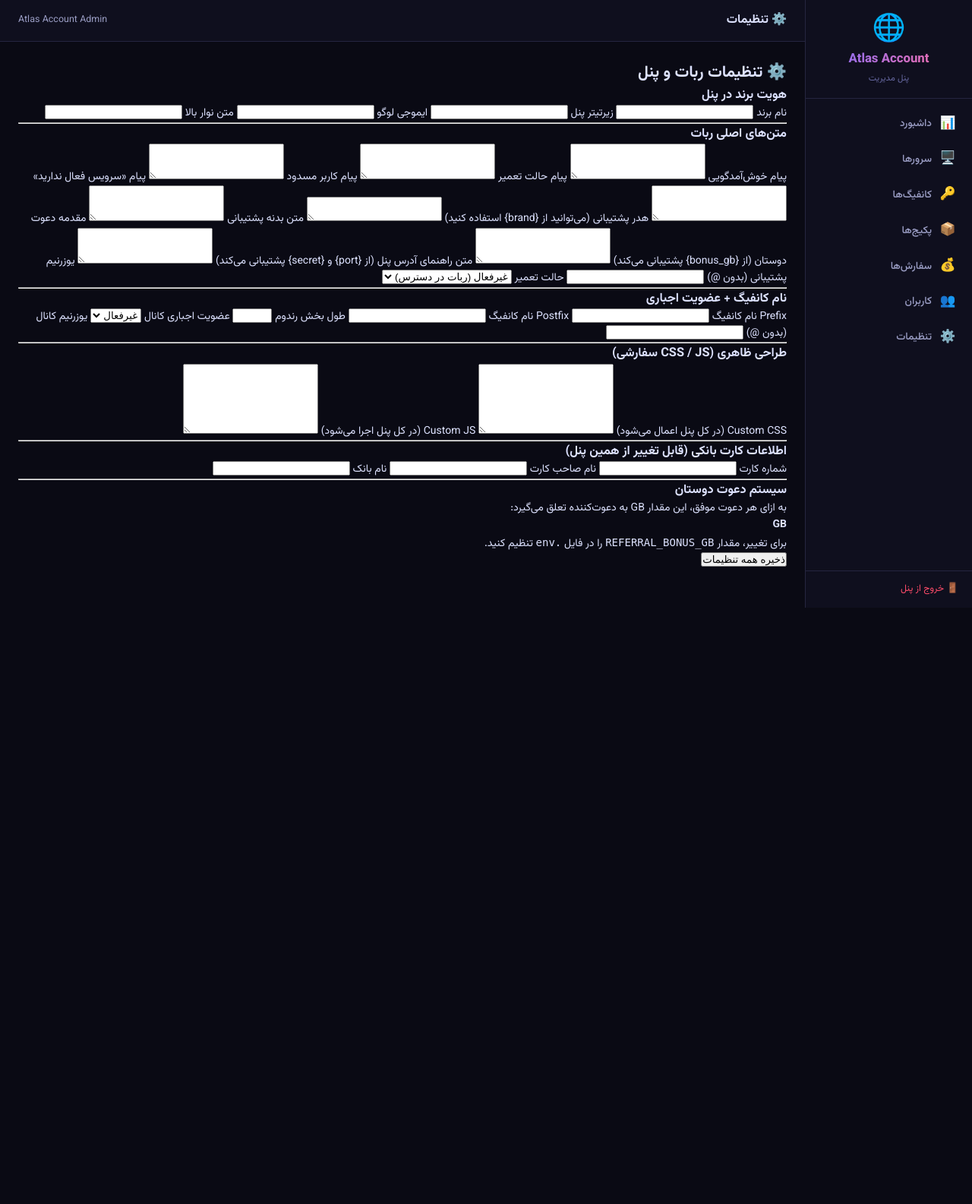
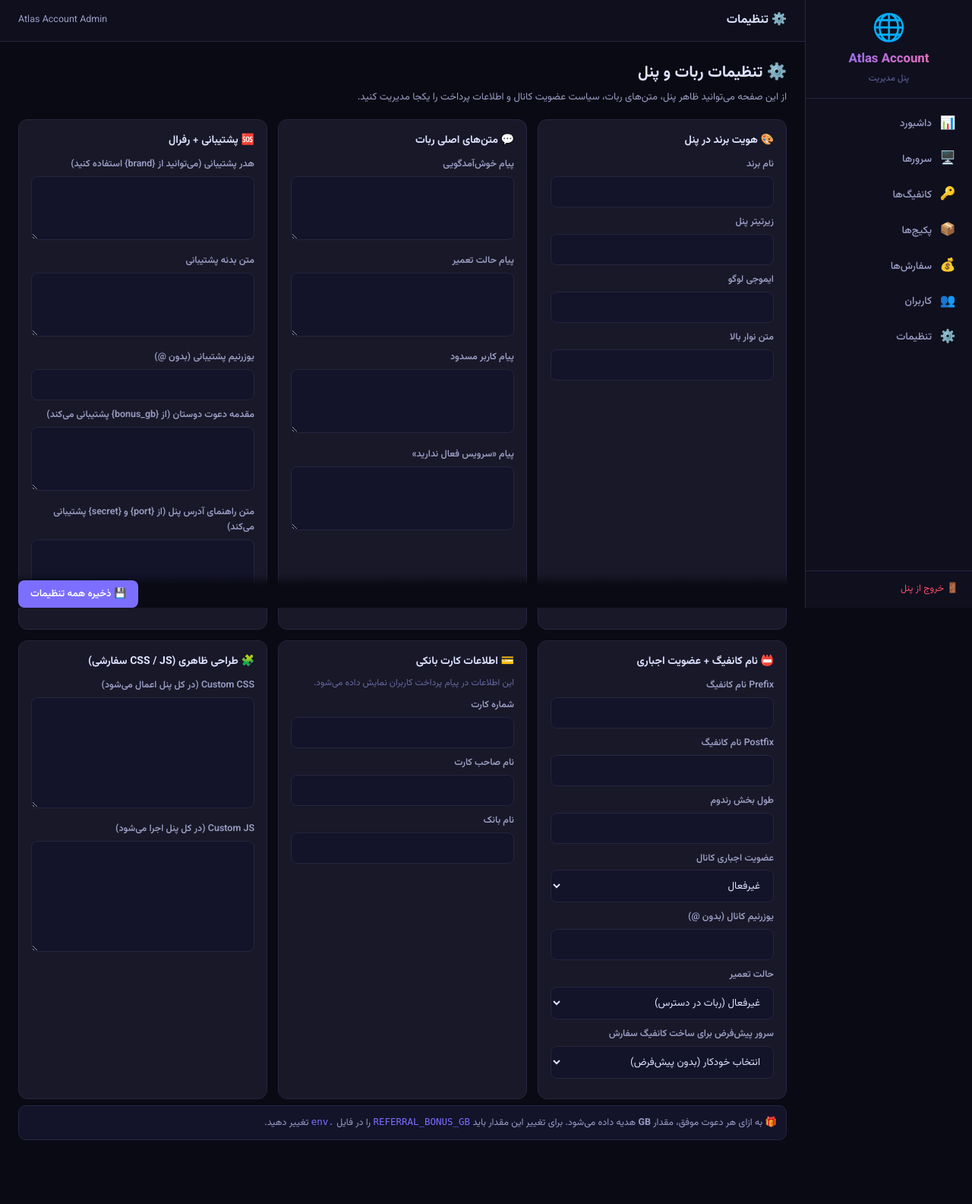
Before and after one commit to majazi041999-spec/AtlasSellBot, a FastAPI app: template web/templates/settings.html in a window 1280 px wide. Shown: the whole page at 76% size. Before the commit the page ends 800 px from the top, so only its background shows below. Run offline with FastAPI, Linux system fonts and the light colour scheme; the template is opened without the code that fills it, so the values that code supplies are empty.

Commit message:
Fix approve action on receipt photos and add default server setting

```diff
--- a/web/app.py
+++ b/web/app.py
@@ -415,6 +415,7 @@
         "cfg_name_rand_len": await get_setting("cfg_name_rand_len", SETTINGS_DEFAULTS["cfg_name_rand_len"]),
         "force_channel": await get_setting("force_channel", SETTINGS_DEFAULTS["force_channel"]),
         "channel_username": await get_setting("channel_username", SETTINGS_DEFAULTS["channel_username"]),
+        "default_server_id": await get_setting("default_server_id", "0"),
     }
 
     # ✅ کارت بانکی از دیتابیس Settings خوانده می‌شود (با fallback از .env)
@@ -424,10 +425,11 @@
 
     settings["referral_bonus_gb"] = REFERRAL_BONUS_GB
 
+    servers = await get_servers(active_only=False)
     saved = request.query_params.get("saved")
     return _templates.TemplateResponse(
         "settings.html",
-        await _ctx_ui(request, settings=settings, saved=saved, active="settings"),
+        await _ctx_ui(request, settings=settings, servers=servers, saved=saved, active="settings"),
     )
 
 
@@ -455,6 +457,7 @@
     cfg_name_rand_len: str = Form("6"),
     force_channel: str = Form("0"),
     channel_username: str = Form(""),
+    default_server_id: str = Form("0"),
     # ✅ کارت بانکی از پنل ذخیره می‌شود
     card_number: str = Form(""),
     card_holder: str = Form(""),
@@ -488,6 +491,9 @@
     await set_setting("force_channel", force_channel)
     await set_setting("channel_username", channel_username.lstrip("@"))
 
+    valid_server_ids = {str(sv["id"]) for sv in await get_servers(active_only=False)}
+    await set_setting("default_server_id", default_server_id if default_server_id in valid_server_ids else "0")
+
     # ✅ ذخیره کارت
     await set_setting("card_number", card_number.strip())
     await set_setting("card_holder", card_holder.strip())
--- a/web/templates/settings.html
+++ b/web/templates/settings.html
@@ -3,115 +3,98 @@
 {% block topbar_title %}⚙️ تنظیمات{% endblock %}
 
 {% block content %}
+<style>
+.settings-header{display:flex;justify-content:space-between;align-items:flex-start;gap:14px;flex-wrap:wrap;margin-bottom:18px}
+.settings-header p{color:var(--txt2);font-size:.82rem;max-width:760px}
+.settings-grid{display:grid;grid-template-columns:repeat(auto-fit,minmax(300px,1fr));gap:14px}
+.settings-card{background:var(--card);border:1px solid var(--border);border-radius:var(--radius);padding:16px}
+.settings-card h3{font-size:.88rem;margin-bottom:10px;color:var(--txt)}
+.settings-card .hint{font-size:.75rem;color:var(--txt3);margin-top:-3px;margin-bottom:10px}
+.settings-card .form-group{margin-bottom:10px}
+.settings-card textarea.form-control{min-height:84px;resize:vertical}
+.settings-actions{display:flex;justify-content:flex-end;gap:10px;position:sticky;bottom:0;margin-top:16px;padding-top:8px;background:linear-gradient(180deg,rgba(10,10,20,0),var(--bg) 35%)}
+.settings-note{margin-top:8px;padding:10px 12px;border-radius:10px;border:1px solid var(--border);background:var(--bg3);font-size:.78rem;color:var(--txt2);line-height:1.8}
+.settings-note code{color:var(--p)}
+@media(max-width:768px){.settings-grid{grid-template-columns:1fr}.settings-actions{position:static;background:none;padding-top:0}}
+</style>
+
 {% if saved %}
-<div class="alert success">✅ تنظیمات با موفقیت ذخیره شد.</div>
+<div class="alert alert-success">✅ تنظیمات با موفقیت ذخیره شد.</div>
 {% endif %}
 
-<h2>⚙️ تنظیمات ربات و پنل</h2>
+<div class="settings-header">
+  <div>
+    <h2 style="margin-bottom:6px">⚙️ تنظیمات ربات و پنل</h2>
+    <p>از این صفحه می‌توانید ظاهر پنل، متن‌های ربات، سیاست عضویت کانال و اطلاعات پرداخت را یکجا مدیریت کنید.</p>
+  </div>
+</div>
 
 <form method="post" action="/{{ S }}/settings">
-  <h3>هویت برند در پنل</h3>
-  <label>نام برند</label>
-  <input type="text" name="ui_brand_name" value="{{ settings.ui_brand_name }}" />
+  <div class="settings-grid">
+    <section class="settings-card">
+      <h3>🎨 هویت برند در پنل</h3>
+      <div class="form-group"><label>نام برند</label><input class="form-control" type="text" name="ui_brand_name" value="{{ settings.ui_brand_name }}" /></div>
+      <div class="form-group"><label>زیرتیتر پنل</label><input class="form-control" type="text" name="ui_panel_subtitle" value="{{ settings.ui_panel_subtitle }}" /></div>
+      <div class="form-group"><label>ایموجی لوگو</label><input class="form-control" type="text" name="ui_logo_emoji" value="{{ settings.ui_logo_emoji }}" /></div>
+      <div class="form-group"><label>متن نوار بالا</label><input class="form-control" type="text" name="ui_topbar_note" value="{{ settings.ui_topbar_note }}" /></div>
+    </section>
 
-  <label>زیرتیتر پنل</label>
-  <input type="text" name="ui_panel_subtitle" value="{{ settings.ui_panel_subtitle }}" />
+    <section class="settings-card">
+      <h3>💬 متن‌های اصلی ربات</h3>
+      <div class="form-group"><label>پیام خوش‌آمدگویی</label><textarea class="form-control" name="welcome_message" rows="3">{{ settings.welcome_message }}</textarea></div>
+      <div class="form-group"><label>پیام حالت تعمیر</label><textarea class="form-control" name="maintenance_message" rows="3">{{ settings.maintenance_message }}</textarea></div>
+      <div class="form-group"><label>پیام کاربر مسدود</label><textarea class="form-control" name="blocked_message" rows="3">{{ settings.blocked_message }}</textarea></div>
+      <div class="form-group"><label>پیام «سرویس فعال ندارید»</label><textarea class="form-control" name="no_active_service" rows="3">{{ settings.no_active_service }}</textarea></div>
+    </section>
 
-  <label>ایموجی لوگو</label>
-  <input type="text" name="ui_logo_emoji" value="{{ settings.ui_logo_emoji }}" />
+    <section class="settings-card">
+      <h3>🆘 پشتیبانی + رفرال</h3>
+      <div class="form-group"><label>هدر پشتیبانی (می‌توانید از {brand} استفاده کنید)</label><textarea class="form-control" name="support_header" rows="2">{{ settings.support_header }}</textarea></div>
+      <div class="form-group"><label>متن بدنه پشتیبانی</label><textarea class="form-control" name="support_body" rows="3">{{ settings.support_body }}</textarea></div>
+      <div class="form-group"><label>یوزرنیم پشتیبانی (بدون @)</label><input class="form-control" type="text" name="support_username" value="{{ settings.support_username }}" /></div>
+      <div class="form-group"><label>مقدمه دعوت دوستان (از {bonus_gb} پشتیبانی می‌کند)</label><textarea class="form-control" name="referral_intro" rows="3">{{ settings.referral_intro }}</textarea></div>
+      <div class="form-group"><label>متن راهنمای آدرس پنل (از {port} و {secret} پشتیبانی می‌کند)</label><textarea class="form-control" name="panel_url_help" rows="3">{{ settings.panel_url_help }}</textarea></div>
+    </section>
 
-  <label>متن نوار بالا</label>
-  <input type="text" name="ui_topbar_note" value="{{ settings.ui_topbar_note }}" />
+    <section class="settings-card">
+      <h3>📛 نام کانفیگ + عضویت اجباری</h3>
+      <div class="form-group"><label>Prefix نام کانفیگ</label><input class="form-control" type="text" name="cfg_name_prefix" value="{{ settings.cfg_name_prefix }}" /></div>
+      <div class="form-group"><label>Postfix نام کانفیگ</label><input class="form-control" type="text" name="cfg_name_postfix" value="{{ settings.cfg_name_postfix }}" /></div>
+      <div class="form-group"><label>طول بخش رندوم</label><input class="form-control" type="number" name="cfg_name_rand_len" value="{{ settings.cfg_name_rand_len }}" min="1" max="32" /></div>
+      <div class="form-group"><label>عضویت اجباری کانال</label><select class="form-control" name="force_channel"><option value="0" {% if settings.force_channel != "1" %}selected{% endif %}>غیرفعال</option><option value="1" {% if settings.force_channel == "1" %}selected{% endif %}>فعال</option></select></div>
+      <div class="form-group"><label>یوزرنیم کانال (بدون @)</label><input class="form-control" type="text" name="channel_username" value="{{ settings.channel_username }}" /></div>
+      <div class="form-group"><label>حالت تعمیر</label><select class="form-control" name="maintenance_mode"><option value="0" {% if settings.maintenance_mode != "1" %}selected{% endif %}>غیرفعال (ربات در دسترس)</option><option value="1" {% if settings.maintenance_mode == "1" %}selected{% endif %}>فعال (ربات در تعمیر)</option></select></div>
+      <div class="form-group"><label>سرور پیش‌فرض برای ساخت کانفیگ سفارش</label>
+        <select class="form-control" name="default_server_id">
+          <option value="0" {% if settings.default_server_id|string == "0" %}selected{% endif %}>انتخاب خودکار (بدون پیش‌فرض)</option>
+          {% for srv in servers %}
+          <option value="{{ srv.id }}" {% if settings.default_server_id|string == srv.id|string %}selected{% endif %}>{{ srv.name }}{% if not srv.is_active %} (غیرفعال){% endif %}</option>
+          {% endfor %}
+        </select>
+      </div>
+    </section>
 
-  <hr/>
+    <section class="settings-card">
+      <h3>💳 اطلاعات کارت بانکی</h3>
+      <p class="hint">این اطلاعات در پیام پرداخت کاربران نمایش داده می‌شود.</p>
+      <div class="form-group"><label>شماره کارت</label><input class="form-control" type="text" name="card_number" value="{{ settings.card_number }}" /></div>
+      <div class="form-group"><label>نام صاحب کارت</label><input class="form-control" type="text" name="card_holder" value="{{ settings.card_holder }}" /></div>
+      <div class="form-group"><label>نام بانک</label><input class="form-control" type="text" name="card_bank" value="{{ settings.card_bank }}" /></div>
+    </section>
 
-  <h3>متن‌های اصلی ربات</h3>
+    <section class="settings-card">
+      <h3>🧩 طراحی ظاهری (CSS / JS سفارشی)</h3>
+      <div class="form-group"><label>Custom CSS (در کل پنل اعمال می‌شود)</label><textarea class="form-control" name="ui_custom_css" rows="6">{{ settings.ui_custom_css }}</textarea></div>
+      <div class="form-group"><label>Custom JS (در کل پنل اجرا می‌شود)</label><textarea class="form-control" name="ui_custom_js" rows="6">{{ settings.ui_custom_js }}</textarea></div>
+    </section>
+  </div>
 
-  <label>پیام خوش‌آمدگویی</label>
-  <textarea name="welcome_message" rows="3">{{ settings.welcome_message }}</textarea>
+  <div class="settings-note">
+    🎁 به ازای هر دعوت موفق، مقدار <b>{{ settings.referral_bonus_gb }} GB</b> هدیه داده می‌شود. برای تغییر این مقدار باید <code>REFERRAL_BONUS_GB</code> را در فایل <code>.env</code> تغییر دهید.
+  </div>
 
-  <label>پیام حالت تعمیر</label>
-  <textarea name="maintenance_message" rows="3">{{ settings.maintenance_message }}</textarea>
-
-  <label>پیام کاربر مسدود</label>
-  <textarea name="blocked_message" rows="3">{{ settings.blocked_message }}</textarea>
-
-  <label>پیام «سرویس فعال ندارید»</label>
-  <textarea name="no_active_service" rows="3">{{ settings.no_active_service }}</textarea>
-
-  <label>هدر پشتیبانی (می‌توانید از {brand} استفاده کنید)</label>
-  <textarea name="support_header" rows="2">{{ settings.support_header }}</textarea>
-
-  <label>متن بدنه پشتیبانی</label>
-  <textarea name="support_body" rows="3">{{ settings.support_body }}</textarea>
-
-  <label>مقدمه دعوت دوستان (از {bonus_gb} پشتیبانی می‌کند)</label>
-  <textarea name="referral_intro" rows="3">{{ settings.referral_intro }}</textarea>
-
-  <label>متن راهنمای آدرس پنل (از {port} و {secret} پشتیبانی می‌کند)</label>
-  <textarea name="panel_url_help" rows="3">{{ settings.panel_url_help }}</textarea>
-
-  <label>یوزرنیم پشتیبانی (بدون @)</label>
-  <input type="text" name="support_username" value="{{ settings.support_username }}" />
-
-  <label>حالت تعمیر</label>
-  <select name="maintenance_mode">
-    <option value="0" {% if settings.maintenance_mode != "1" %}selected{% endif %}>غیرفعال (ربات در دسترس)</option>
-    <option value="1" {% if settings.maintenance_mode == "1" %}selected{% endif %}>فعال (ربات در تعمیر)</option>
-  </select>
-
-  <hr/>
-
-  <h3>نام کانفیگ + عضویت اجباری</h3>
-
-  <label>Prefix نام کانفیگ</label>
-  <input type="text" name="cfg_name_prefix" value="{{ settings.cfg_name_prefix }}" />
-
-  <label>Postfix نام کانفیگ</label>
-  <input type="text" name="cfg_name_postfix" value="{{ settings.cfg_name_postfix }}" />
-
-  <label>طول بخش رندوم</label>
-  <input type="number" name="cfg_name_rand_len" value="{{ settings.cfg_name_rand_len }}" min="1" max="32" />
-
-  <label>عضویت اجباری کانال</label>
-  <select name="force_channel">
-    <option value="0" {% if settings.force_channel != "1" %}selected{% endif %}>غیرفعال</option>
-    <option value="1" {% if settings.force_channel == "1" %}selected{% endif %}>فعال</option>
-  </select>
-
-  <label>یوزرنیم کانال (بدون @)</label>
-  <input type="text" name="channel_username" value="{{ settings.channel_username }}" />
-
-  <hr/>
-
-  <h3>طراحی ظاهری (CSS / JS سفارشی)</h3>
-
-  <label>Custom CSS (در کل پنل اعمال می‌شود)</label>
-  <textarea name="ui_custom_css" rows="6">{{ settings.ui_custom_css }}</textarea>
-
-  <label>Custom JS (در کل پنل اجرا می‌شود)</label>
-  <textarea name="ui_custom_js" rows="6">{{ settings.ui_custom_js }}</textarea>
-
-  <hr/>
-
-  <h3>اطلاعات کارت بانکی (قابل تغییر از همین پنل)</h3>
-
-  <label>شماره کارت</label>
-  <input type="text" name="card_number" value="{{ settings.card_number }}" />
-
-  <label>نام صاحب کارت</label>
-  <input type="text" name="card_holder" value="{{ settings.card_holder }}" />
-
-  <label>نام بانک</label>
-  <input type="text" name="card_bank" value="{{ settings.card_bank }}" />
-
-  <hr/>
-
-  <h3>سیستم دعوت دوستان</h3>
-  <p>به ازای هر دعوت موفق، این مقدار GB به دعوت‌کننده تعلق می‌گیرد:</p>
-  <p><b>{{ settings.referral_bonus_gb }} GB</b></p>
-  <p>برای تغییر، مقدار <code>REFERRAL_BONUS_GB</code> را در فایل <code>.env</code> تنظیم کنید.</p>
-
-  <button type="submit">ذخیره همه تنظیمات</button>
+  <div class="settings-actions">
+    <button class="btn btn-primary" type="submit">💾 ذخیره همه تنظیمات</button>
+  </div>
 </form>
 {% endblock %}
```
Also changed, not shown: bot/handlers/admin.py (+24 -1 lines), bot/handlers/common.py (+30 -0 lines), bot/handlers/user.py (+7 -7 lines).
